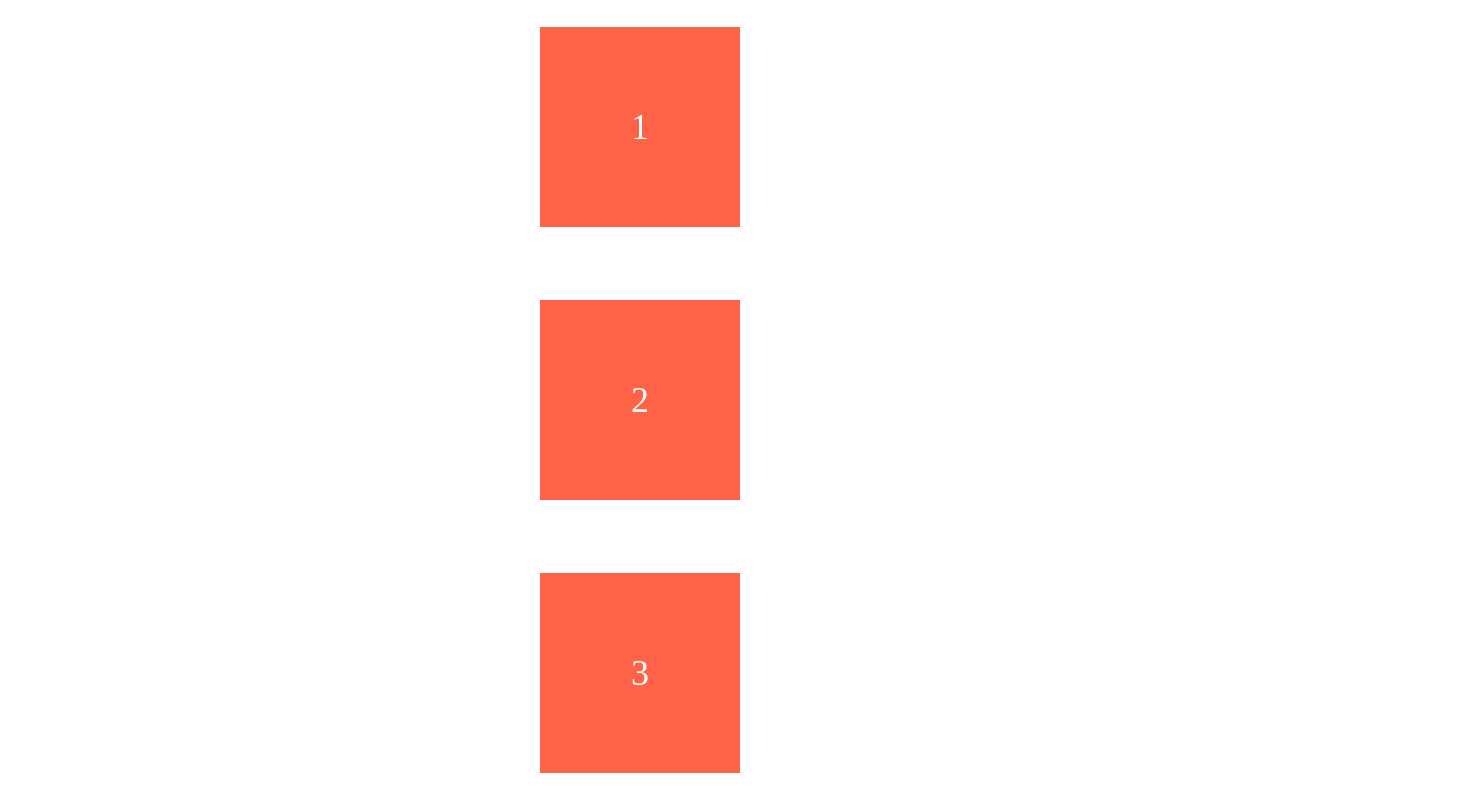
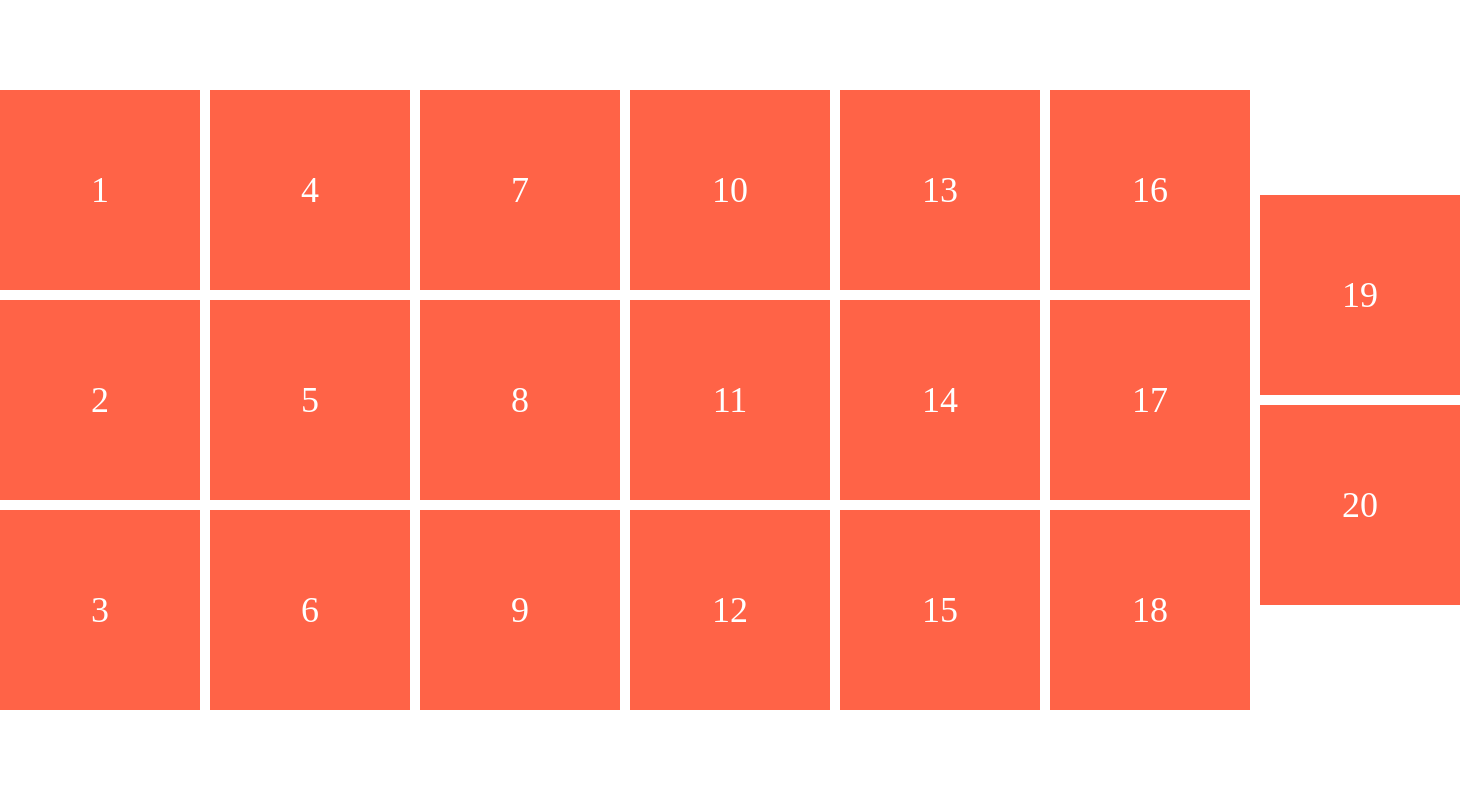
Before and after one commit to DI-Kim/css-layout-masterclass, a plain HTML site: page index.html in a window 1280 px wide. Shown: the whole page, 1460 px wide, since content can reach past the window. Drawn offline with Linux system fonts and the light colour scheme.

Commit message:
2.7 flex-wrap & flex-flow

```diff
--- a/index.html
+++ b/index.html
@@ -12,6 +12,23 @@
       <div class="box">1</div>
       <div class="box">2</div>
       <div class="box">3</div>
+      <div class="box">4</div>
+      <div class="box">5</div>
+      <div class="box">6</div>
+      <div class="box">7</div>
+      <div class="box">8</div>
+      <div class="box">9</div>
+      <div class="box">10</div>
+      <div class="box">11</div>
+      <div class="box">12</div>
+      <div class="box">13</div>
+      <div class="box">14</div>
+      <div class="box">15</div>
+      <div class="box">16</div>
+      <div class="box">17</div>
+      <div class="box">18</div>
+      <div class="box">19</div>
+      <div class="box">20</div>
     </div>
   </body>
 </html>
--- a/style.css
+++ b/style.css
@@ -1,10 +1,10 @@
 .father {
   height: 100vh;
   display: flex;
-  flex-direction: column; /* row: main-axis is horizontal, column: main-axis is vertical */
-  gap: 20px; /* gap은 계속 적용이 되는 상태 */
-  justify-content: space-around; /* move the items on the main-axis */
-  align-items: center; /* move the items on the cross-axis */
+  gap: 10px; /* gap은 계속 적용이 되는 상태 */
+  flex-wrap: wrap; /* select single-line(nowrap) or multi-line(wrap) */
+  justify-content: center;
+  flex-flow: column wrap; /* flex-direction + flex-wrap */
 }
 
 .box {
```
